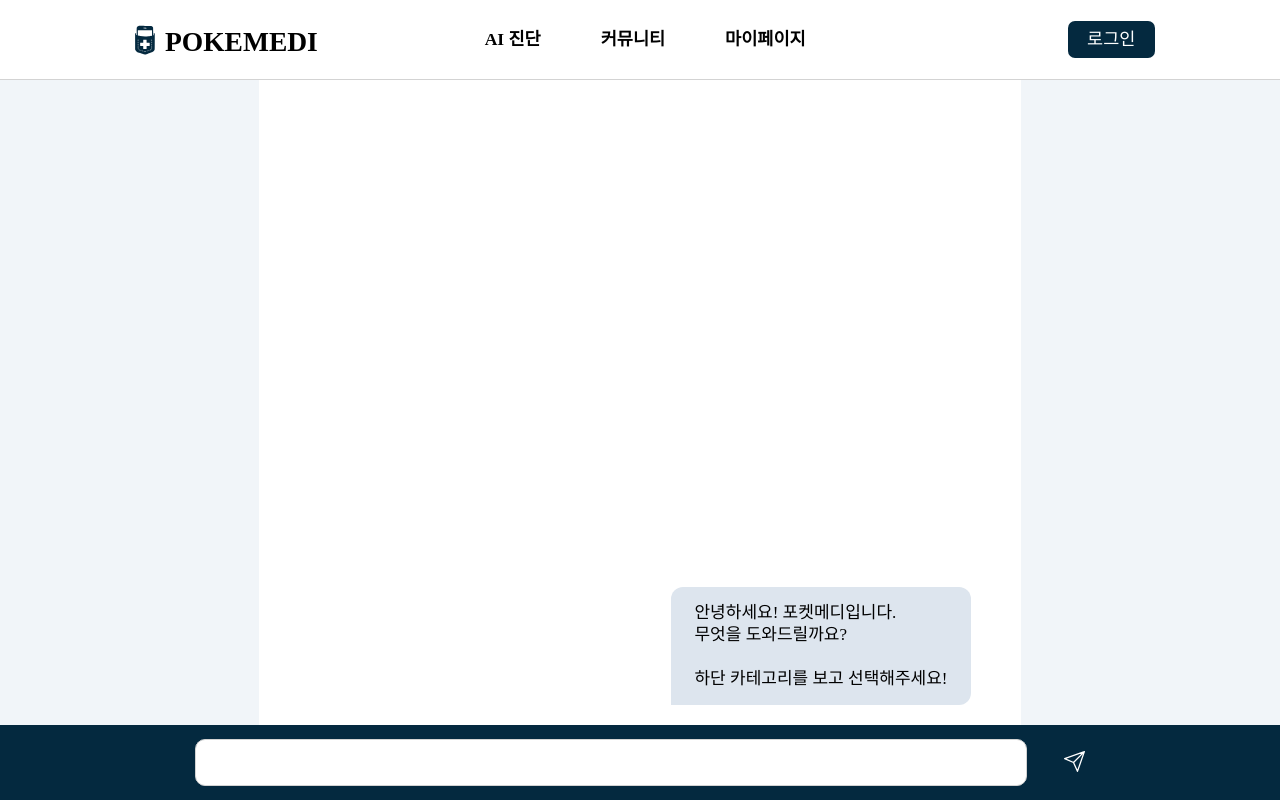
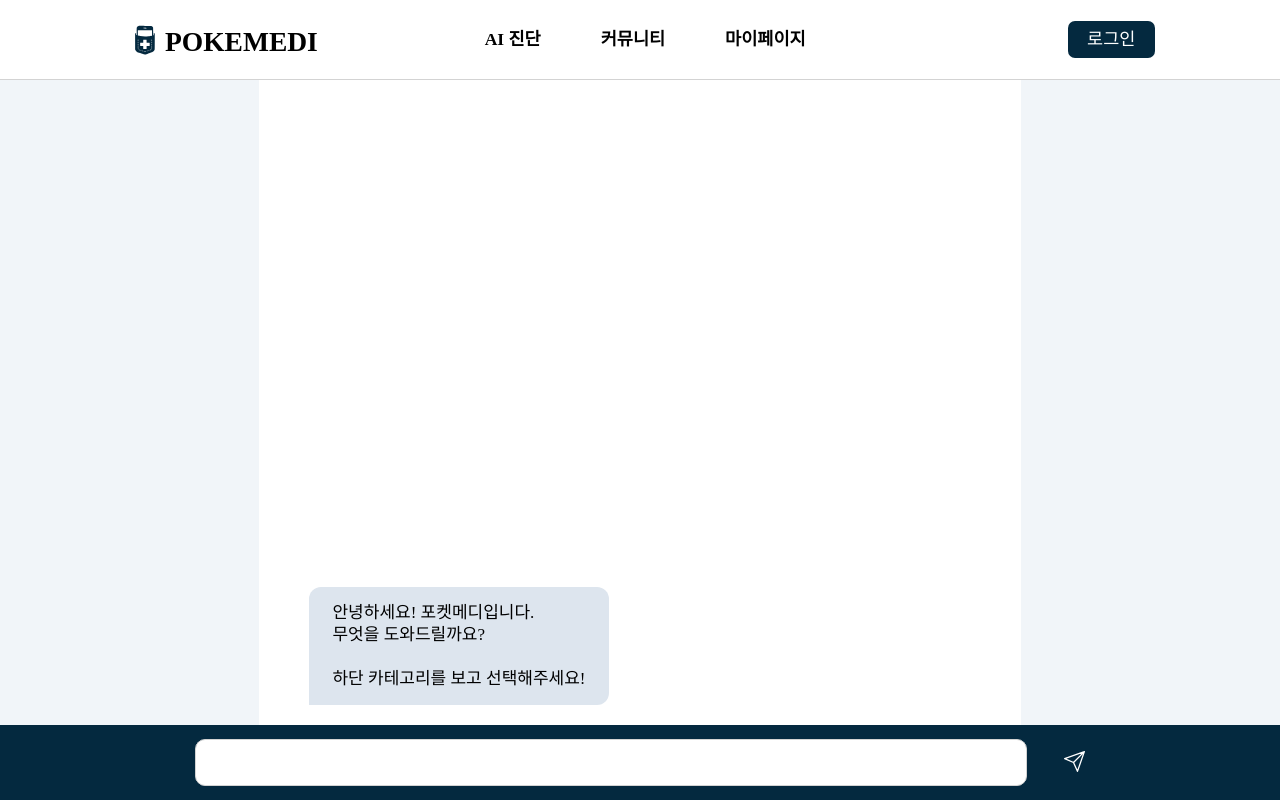
Before and after one commit to KGU-TurtleDoctor/POKEMEDI-Client, a React (Vite) app: page /aichat in a window 1280 px wide. Built offline with nearby package versions, Linux system fonts and the light colour scheme; no server answers; a web font is replaced by a local one.

Commit message:
✏️️ [FIX] styled component에 transient prop 적용

```diff
--- a/src/components/AIChat/ChatScreen.jsx
+++ b/src/components/AIChat/ChatScreen.jsx
@@ -102,7 +102,7 @@ const ChatWrapper = styled.div`
 
   display: flex;
   justify-content: ${(props) =>
-    props.chatId === 2 ? 'flex-start' : 'flex-end'};
+    props.$chatId === 2 ? 'flex-start' : 'flex-end'};
 
   width: 100%;
 
```
